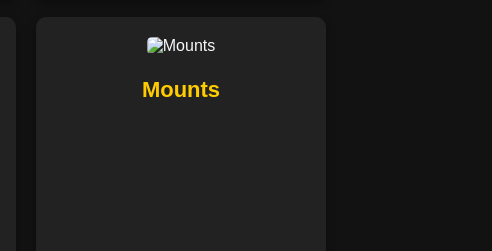
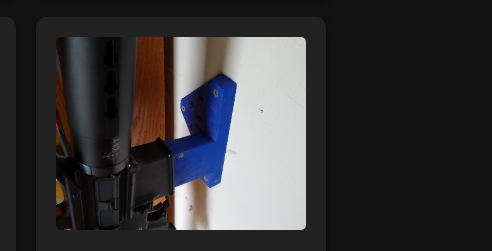
Before and after one commit to Vulcanson/AnvilX3D-Info, a plain HTML site: page accessories.html in a window 1280 px wide. Shown: the part 565-816 px from the top of the page, 614-1106 px from the left. Drawn offline with Linux system fonts and the light colour scheme.

Commit message:
Update accessories.html

```diff
--- a/accessories.html
+++ b/accessories.html
@@ -28,7 +28,7 @@
             <h2><a href="blocks.html">Support Blocks</a></h2>
         </div>
         <div class="accessory">
-            <img src="images/mounts.jpg" alt="Mounts">
+            <img src="images/mounts.png" alt="Mounts">
             <h2><a href="mounts.html">Mounts</a></h2>
         </div>
         <div class="accessory">
```
